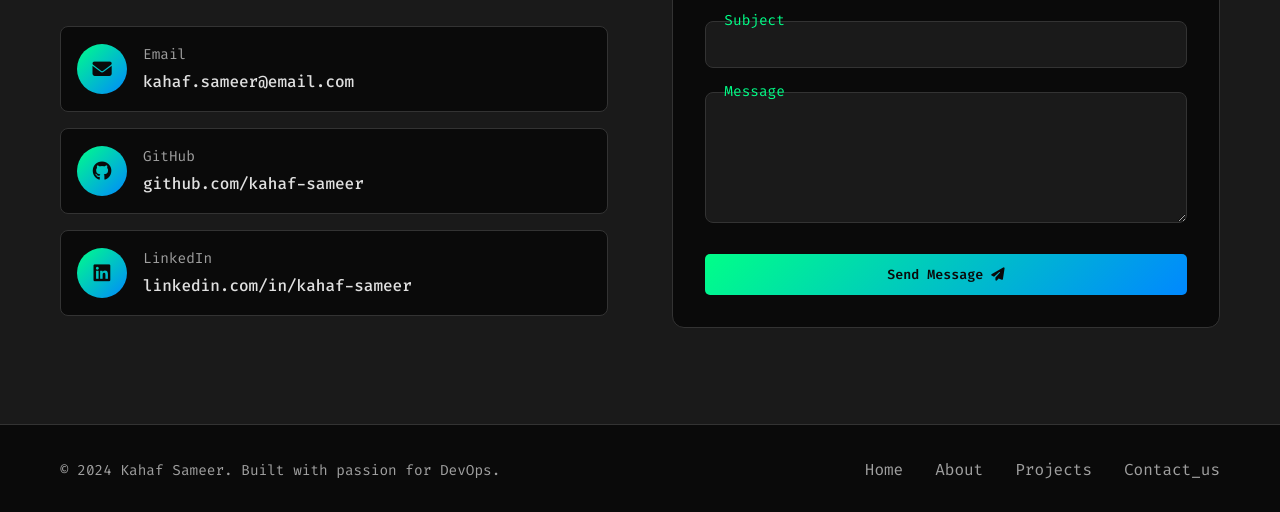
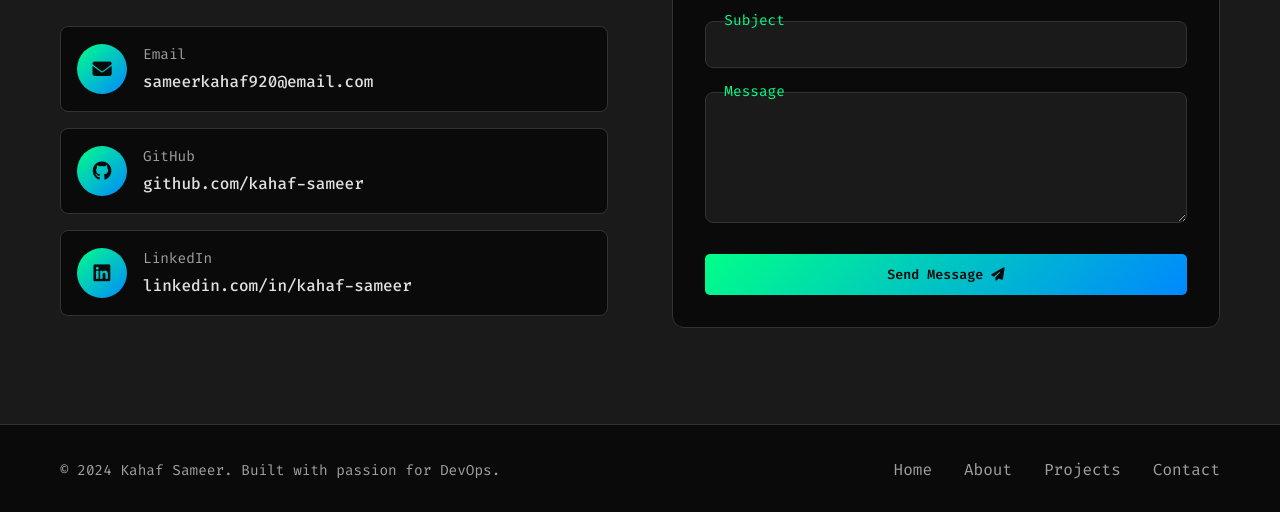
Before and after one commit to KahafSameer/Sample_Portfolio, a plain HTML site: page index.html in a window 1280 px wide. Shown: the part 4648-5160 px from the top of the page. Drawn offline with Linux system fonts and the light colour scheme.

Commit message:
changed my mail

```diff
--- a/index.html
+++ b/index.html
@@ -432,7 +432,7 @@
                             </div>
                             <div class="contact-details">
                                 <span class="contact-label">Email</span>
-                                <span class="contact-value">kahaf.sameer@email.com</span>
+                                <span class="contact-value">sameerkahaf920@email.com</span>
                             </div>
                         </a>
                         <a href="https://github.com/kahaf-sameer" class="contact-method" target="_blank">
@@ -494,7 +494,7 @@
                     <a href="#home" class="footer-link">Home</a>
                     <a href="#about" class="footer-link">About</a>
                     <a href="#projects" class="footer-link">Projects</a>
-                    <a href="#contact" class="footer-link">Contact_us</a>
+                    <a href="#contact" class="footer-link">Contact</a>
                 </div>
             </div>
         </div>
```
